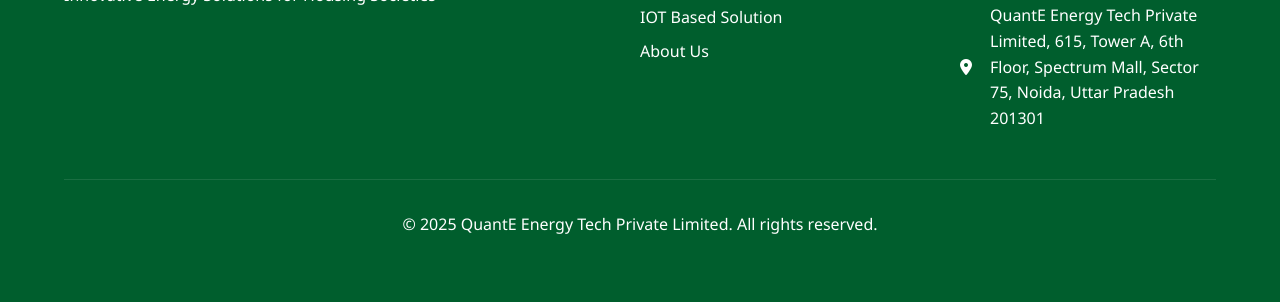
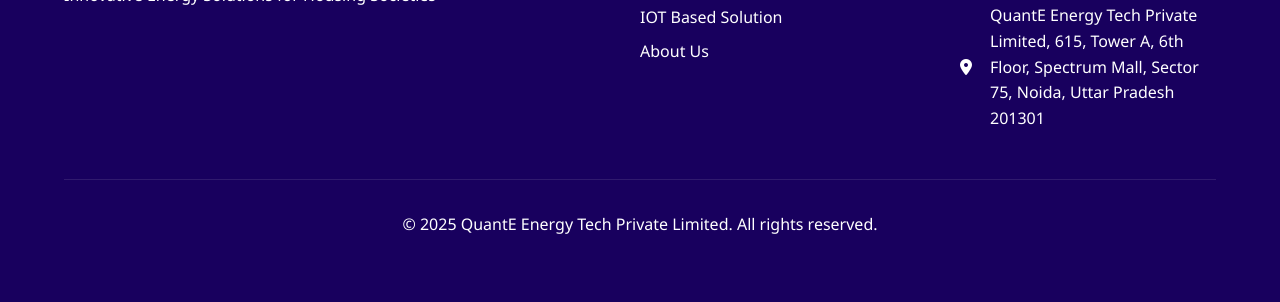
Before and after one commit to quante-energy/-quante-energy-website, a website built with webpack: page index.html in a window 1280 px wide. Shown: the part 9837-10139 px from the top of the page. Built offline with nearby package versions, Linux system fonts and the light colour scheme; files whose address does not match are found by name.

Commit message:
footer updated

```diff
--- a/css/style.css
+++ b/css/style.css
@@ -51,7 +51,7 @@
   --secondary-color: #00c853;
   --text-color: #000000;
   --light-bg: #f0f9f4;
-  --dark-bg: #005e2d;
+  --dark-bg: #18005e;
   --transition: all 0.3s ease;
 }
 
```
